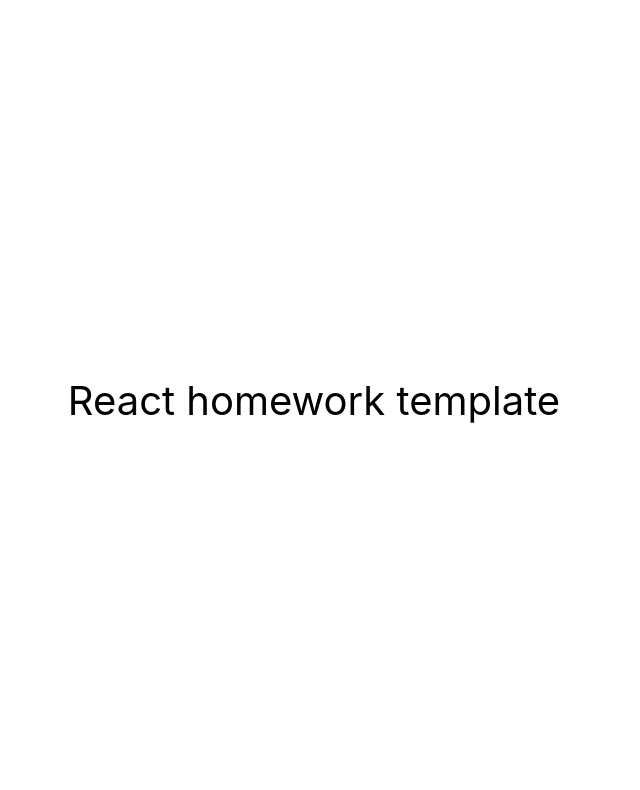
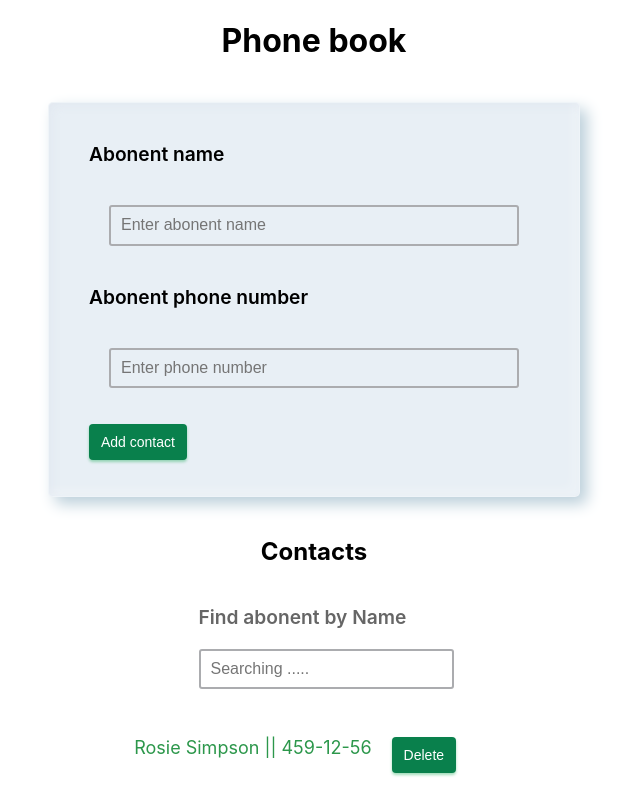
Before and after one commit to barkode/goit-react-hw-03-phonebook, a React (Create React App) app: page / in a window 1280 px wide. Shown: the top 790 px of the page, without its empty margins (326-966 px from the left). Built offline with nearby package versions, Linux system fonts and the light colour scheme.

Commit message:
import from last task

```diff
--- a/src/components/App.jsx
+++ b/src/components/App.jsx
@@ -1,16 +1,85 @@
-export const App = () => {
-  return (
-    <div
-      style={{
-        height: '100vh',
-        display: 'flex',
-        justifyContent: 'center',
-        alignItems: 'center',
-        fontSize: 40,
-        color: '#010101'
-      }}
-    >
-      React homework template
-    </div>
-  );
+import { Component } from 'react';
+import PropType from 'prop-types';
+import ContactForm from './ContactForm/ContactForm';
+import Filter from './Filter/Filter';
+import ContactList from './ContactList/ContactList';
+import css from './App.module.css';
+
+export class App extends Component {
+  state = {
+    contacts: [
+      { id: 'id-1', name: 'Rosie Simpson', number: '459-12-56' },
+      { id: 'id-2', name: 'Hermione Kline', number: '443-89-12' },
+      { id: 'id-3', name: 'Eden Clements', number: '645-17-79' },
+      { id: 'id-4', name: 'Jack Jones', number: '975-24-89' },
+      { id: 'id-5', name: 'Captain Morgan', number: '227-90-26' },
+      { id: 'id-6', name: 'Bilie Joe', number: '217-95-26' },
+      { id: 'id-7', name: 'Joe Foster', number: '297-99-26' },
+      { id: 'id-8', name: 'Samuel El Jackson', number: '287-04-26' },
+      { id: 'id-9', name: 'Annie Milligan', number: '154-44-28' },
+    ],
+    filter: '',
+  };
+
+  handleFilterChange = e => {
+    this.setState({ filter: e.target.value });
+  };
+
+  handleAddContact = newContact => {
+    const { contacts } = this.state;
+    const arrayOfNames = contacts.map(contact => contact.name.toLowerCase());
+    const ifAbonentExist = arrayOfNames.find(
+      name => newContact.name.toLowerCase() === name
+    );
+    if (ifAbonentExist) {
+      alert(`${newContact.name} is already in contacts`);
+      return;
+    }
+    this.setState(({ contacts }) => ({
+      contacts: [...contacts, newContact],
+      filter: '',
+    }));
+  };
+
+  handleDeleteContact = id => {
+    this.setState(({ contacts }) => ({
+      contacts: contacts.filter(contact => contact.id !== id),
+    }));
+  };
+
+  handleFilterAbonent = () => {
+    const { filter, contacts } = this.state;
+    return contacts.filter(({ name }) => {
+      const abonentName = name.toLowerCase();
+      const abonentFilter = filter.toLowerCase();
+      return abonentName.includes(abonentFilter);
+    });
+  };
+
+  render() {
+    const { filter, contacts } = this.state;
+    const filteredContacts = this.handleFilterAbonent();
+    return (
+      <div className={css.container}>
+        <h1>Phone book</h1>
+        <ContactForm onAddContact={this.handleAddContact} />
+        <h2>Contacts</h2>
+        <Filter filter={filter} onFilterChange={this.handleFilterChange} />
+        <ContactList
+          contacts={filter ? filteredContacts : contacts}
+          handleDeleteContact={this.handleDeleteContact}
+        />
+      </div>
+    );
+  }
+}
+
+App.propTypes = {
+  contacts: PropType.arrayOf(
+    PropType.shape({
+      id: PropType.string.isRequired,
+      name: PropType.string.isRequired,
+      number: PropType.string.isRequired,
+    })
+  ),
 };
--- /dev/null
+++ b/src/components/App.module.css
@@ -0,0 +1,10 @@
+.container {
+  height: 100%;
+  width: 100%;
+  overflow: hidden;
+  min-height: 100vh;
+  display: flex;
+  flex-direction: column;
+  justify-content: flex-start;
+  align-items: center;
+}
--- /dev/null
+++ b/src/components/ContactForm/ContactForm.jsx
@@ -0,0 +1,82 @@
+import { Component } from 'react';
+import { nanoid } from 'nanoid';
+import PropType from 'prop-types';
+import css from './ContactForm.module.css';
+
+class ContactForm extends Component {
+  state = { name: '', number: '' };
+
+  handleChange = e => {
+    const { name, value } = e.target;
+    this.setState({ [name]: value });
+  };
+
+  handleSubmit = e => {
+    e.preventDefault();
+    const { onAddContact } = this.props;
+    const { name, number } = this.state;
+    if (name !== '' && number !== '') {
+      const newContact = {
+        id: nanoid(),
+        name: name.trim(),
+        number: number.trim(),
+      };
+      onAddContact(newContact);
+      this.reset();
+    }
+  };
+
+  reset = () => {
+    this.setState({ name: '', number: '' });
+  };
+
+  render() {
+    const { name, number } = this.state;
+    return (
+      <form onSubmit={this.handleSubmit} className={css.container}>
+        <p className={css['field-name']}>Abonent name</p>
+        <input
+          type="text"
+          name="name"
+          pattern="^[a-zA-Zа-яА-Я]+(([' \-][a-zA-Zа-яА-Я])?[a-zA-Zа-яА-Я]*)*$"
+          title="Name may contain only letters, apostrophe, dash and spaces. For example Adrian, Jacob Mercer, Charles de Batz de Castelmore d'Artagnan"
+          placeholder="Enter abonent name"
+          value={name}
+          onChange={this.handleChange}
+          required
+          className={css.input}
+        />
+        <p className={css['field-name']}>Abonent phone number</p>
+        <input
+          type="tel"
+          name="number"
+          pattern="\+?\d{1,4}?[\-.\s]?\(?\d{1,3}?\)?[\-.\s]?\d{1,4}[\-.\s]?\d{1,4}[\-.\s]?\d{1,9}"
+          title="Phone number must be digits and can contain spaces, dashes, parentheses and can start with +"
+          placeholder="Enter phone number"
+          value={number}
+          onChange={this.handleChange}
+          required
+          className={css.input}
+        />
+        <p>
+          <button type="submit" className={css.button}>
+            Add contact
+          </button>
+        </p>
+      </form>
+    );
+  }
+}
+
+export default ContactForm;
+
+ContactForm.propTypes = {
+  newContact: PropType.arrayOf(
+    PropType.shape({
+      id: PropType.string.isRequired,
+      name: PropType.string.isRequired,
+      number: PropType.string.isRequired,
+    })
+  ),
+  onAddContact: PropType.func.isRequired,
+};
--- /dev/null
+++ b/src/components/ContactForm/ContactForm.module.css
@@ -0,0 +1,78 @@
+.container {
+  display: flex;
+  flex-direction: column;
+  margin-bottom: 20px;
+  border: 1px solid #ccc;
+  padding-left: 40px;
+  padding-right: 40px;
+  padding-top: 20px;
+  padding-bottom: 20px;
+  background-color: #fff;
+  width: 450px;
+  border-radius: 5px;
+  margin-top: 20px;
+  box-shadow: 7px 7px 15px #bbcfda, -4px -4px 13px #fff,
+    inset 4px 4px 8px rgba(209, 217, 230, 0.2),
+    inset -8px -8px 8px rgba(255, 255, 255, 0.2);
+  border: 1px solid rgba(255, 255, 255, 0.3);
+  background: #e8eff5;
+}
+
+.field-name {
+  font-weight: 600;
+  font-size: larger;
+}
+
+.input {
+  padding: 10px;
+  margin: 20px;
+  box-shadow: inset #abacaf 0 0 0 2px;
+  border: 0;
+  background: rgba(0, 0, 0, 0);
+  appearance: none;
+  position: relative;
+  border-radius: 3px;
+  padding: 9px 12px;
+  line-height: 1.4;
+  color: rgb(0, 0, 0);
+  font-size: 16px;
+  font-weight: 400;
+  transition: all 0.2s ease;
+}
+.input:hover {
+  box-shadow: 0 0 0 0 #fff inset, #1de9b6 0 0 0 2px;
+}
+.input:focus {
+  background: #fff;
+  outline: 0;
+  box-shadow: 0 0 0 0 #fff inset, #1de9b6 0 0 0 3px;
+}
+
+.button {
+  display: inline-block;
+  outline: 0;
+  appearance: none;
+  padding: 0px 12px;
+  border: 0px solid transparent;
+  border-radius: 4px;
+  text-decoration: none;
+  cursor: pointer;
+  background-color: rgb(9, 128, 76);
+  box-shadow: rgb(19 170 82 / 40%) 0px 2px 3px;
+  color: rgb(255, 255, 255);
+  font-size: 14px;
+  font-weight: 400;
+  height: 36px;
+  transition: all 150ms ease-in-out 0s;
+}
+
+.button:hover {
+  color: rgb(255, 255, 255);
+  background-color: rgb(17, 97, 73);
+  box-shadow: rgb(19 170 82 / 40%) 0px 2px 3px, rgb(195 231 202) 0px 0px 0px 3px;
+}
+
+.button:active {
+  background-color: #12752e;
+  box-shadow: 0 1px 2px rgba(0, 0, 0, 0.2);
+}
--- /dev/null
+++ b/src/components/ContactList/ContactList.jsx
@@ -0,0 +1,41 @@
+import { Component } from 'react';
+import PropType from 'prop-types';
+import css from './ContactList.module.css';
+
+class ContactList extends Component {
+  render() {
+    const { contacts, handleDeleteContact } = this.props;
+    return (
+      <ul className={css.list}>
+        {contacts.map(({ id, name, number }) => {
+          return (
+            <li key={id} className={css.listItem}>
+              {name} || {number}
+              <button
+                type="button"
+                title="Delete contact"
+                onClick={() => handleDeleteContact(id)}
+                className={css.button}
+              >
+                Delete
+              </button>
+            </li>
+          );
+        })}
+      </ul>
+    );
+  }
+}
+
+export default ContactList;
+
+ContactList.propTypes = {
+  contacts: PropType.arrayOf(
+    PropType.shape({
+      id: PropType.string.isRequired,
+      name: PropType.string.isRequired,
+      number: PropType.string.isRequired,
+    })
+  ),
+  handleDeleteContact: PropType.func.isRequired,
+};
--- /dev/null
+++ b/src/components/ContactList/ContactList.module.css
@@ -0,0 +1,42 @@
+.list {
+  list-style: none;
+  padding: 0;
+  color: #2c974b;
+  font-size: large;
+  transition: all 0.3s ease-in-out;
+}
+
+.listItem {
+  margin-bottom: 20px;
+  display: flex;
+}
+
+.button {
+  margin-left: 20px;
+  display: inline-block;
+  outline: 0;
+  appearance: none;
+  padding: 0px 12px;
+  border: 0px solid transparent;
+  border-radius: 4px;
+  text-decoration: none;
+  cursor: pointer;
+  background-color: rgb(9, 128, 76);
+  box-shadow: rgb(19 170 82 / 40%) 0px 2px 3px;
+  color: rgb(255, 255, 255);
+  font-size: 14px;
+  font-weight: 400;
+  height: 36px;
+  transition: all 150ms ease-in-out 0s;
+}
+
+.button:hover {
+  color: rgb(255, 255, 255);
+  background-color: rgb(17, 97, 73);
+  box-shadow: rgb(19 170 82 / 40%) 0px 2px 3px, rgb(195 231 202) 0px 0px 0px 3px;
+}
+
+.button:active {
+  background-color: #12752e;
+  box-shadow: 0 1px 2px rgba(0, 0, 0, 0.2);
+}
--- /dev/null
+++ b/src/components/Filter/Filter.jsx
@@ -0,0 +1,26 @@
+import PropType from 'prop-types';
+import css from './Filter.module.css';
+
+const Filter = ({ filter, onFilterChange }) => {
+  return (
+    <div className={css.label}>
+      <p className={css['field-name']}>Find abonent by Name</p>
+      <input
+        type="text"
+        name="filter"
+        title="To find abonent enter they name"
+        placeholder="Searching ....."
+        value={filter}
+        onChange={onFilterChange}
+        className={css.input}
+      ></input>
+    </div>
+  );
+};
+
+export default Filter;
+
+Filter.propTypes = {
+  filter: PropType.string.isRequired,
+  onFilterChange: PropType.func.isRequired,
+};
--- /dev/null
+++ b/src/components/Filter/Filter.module.css
@@ -0,0 +1,38 @@
+.label {
+  display: block;
+  margin-bottom: 10px;
+  color: #666;
+}
+
+.field-name {
+  font-weight: 600;
+  font-size: larger;
+}
+
+.input {
+  width: 300px;
+  padding: 10px;
+  margin-bottom: 20px;
+  box-shadow: inset #abacaf 0 0 0 2px;
+  border: 0;
+  background: rgba(0, 0, 0, 0);
+  appearance: none;
+  width: 100%;
+  position: relative;
+  border-radius: 3px;
+  padding: 9px 12px;
+  line-height: 1.4;
+  color: rgb(0, 0, 0);
+  font-size: 16px;
+  font-weight: 400;
+  transition: all 0.2s ease;
+}
+
+.input:hover {
+  box-shadow: 0 0 0 0 #fff inset, #1de9b6 0 0 0 2px;
+}
+.input:focus {
+  background: #fff;
+  outline: 0;
+  box-shadow: 0 0 0 0 #fff inset, #1de9b6 0 0 0 3px;
+}
```
